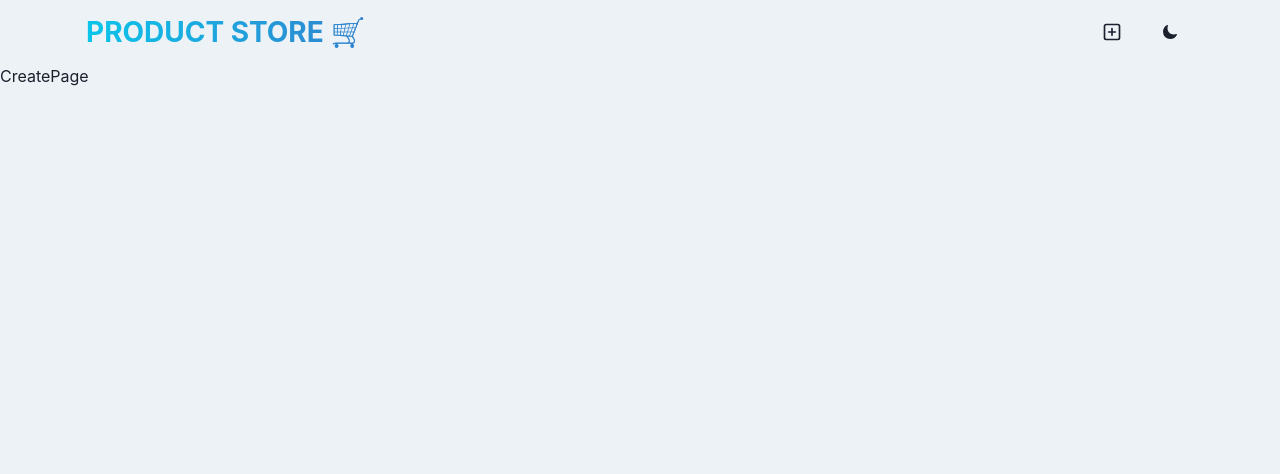
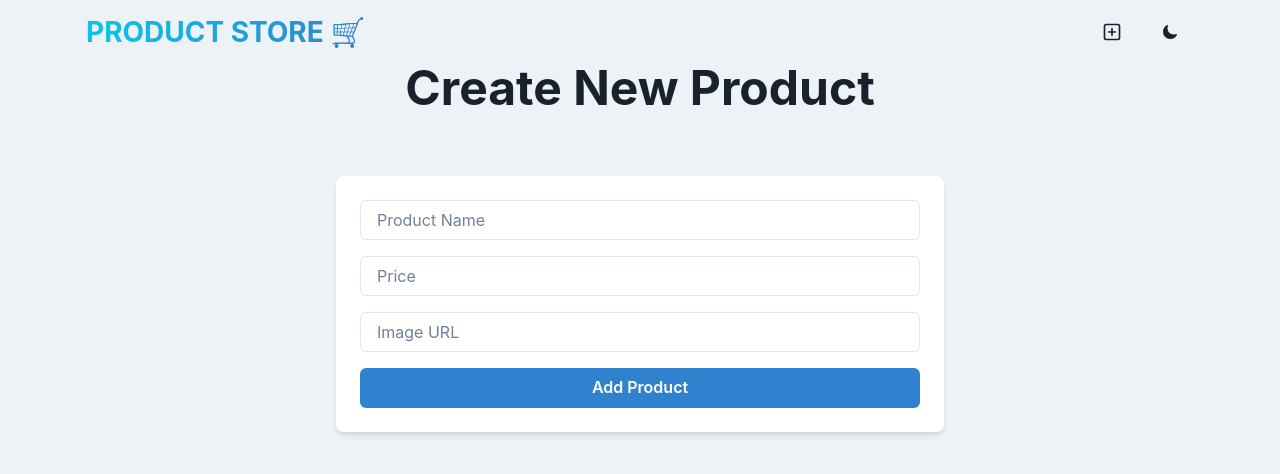
Before and after one commit to tn-deshappriya/Basic_MERN_01_Product_Store, a React app in the folder Frontend/: page /create in a window 1280 px wide. Shown: the top 474 px of the page. Built offline with nearby package versions, Linux system fonts and the light colour scheme; the HTML template or start-up script is replaced by a standard one.

Commit message:
Create:- Create Product Page and hold input values to setNewProduct useState.

```diff
--- a/Frontend/src/App.jsx
+++ b/Frontend/src/App.jsx
@@ -7,8 +7,6 @@
 
 
 function App() {
-
-
   return (
     <>
       <Box minH={"100vh"} bg={useColorModeValue("gray.100", "gray.900")}>
--- a/Frontend/src/pages/CreatePage.jsx
+++ b/Frontend/src/pages/CreatePage.jsx
@@ -1,7 +1,49 @@
+import { Box, Button, Container, Heading, Input, useColorModeValue, VStack } from "@chakra-ui/react"
+import { useState } from "react"
 
 const CreatePage = () => {
+    const [newProduct, setNewProduct] = useState({
+        name: "",
+        price: "",
+        image: ""
+    });
+    const handleAddProduct = () => {
+        console.log("New Product:", newProduct);
+    }
     return (
-        <div>CreatePage</div>
+        <Container maxWidth={"container.sm"}>
+            <VStack spacing={8}>
+                <Heading as={"h1"} size={"2xl"} mb={8}>
+                    Create New Product
+                </Heading>
+                <Box
+                    w="full"
+                    bg={useColorModeValue("white", "gray.800")}
+                    p={6} rounded={"lg"} boxShadow={"md"}>
+                    <VStack spacing={4}>
+                        <Input
+                            placeholder="Product Name"
+                            name="name"
+                            value={newProduct.name}
+                            onChange={(e) => setNewProduct({ ...newProduct, name: e.target.value })} />
+                        <Input
+                            placeholder="Price"
+                            name="price"
+                            type="number"
+                            value={newProduct.price}
+                            onChange={(e) => setNewProduct({ ...newProduct, price: e.target.value })} />
+                        <Input
+                            placeholder="Image URL"
+                            name="image"
+                            value={newProduct.image}
+                            onChange={(e) => setNewProduct({ ...newProduct, image: e.target.value })} />
+                        <Button colorScheme="blue" w="full" onClick={handleAddProduct}>
+                            Add Product
+                        </Button>
+                    </VStack>
+                </Box>
+            </VStack>
+        </Container>
     )
 }
 
```
